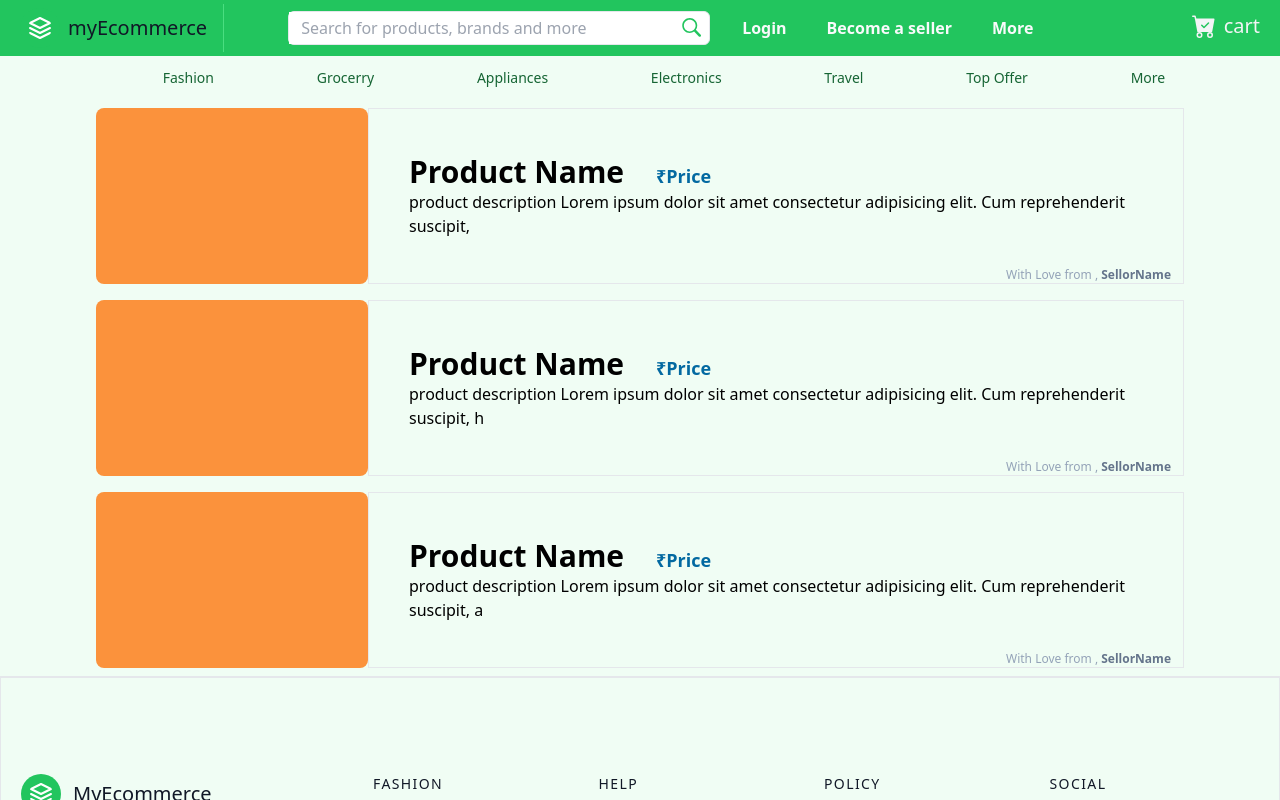
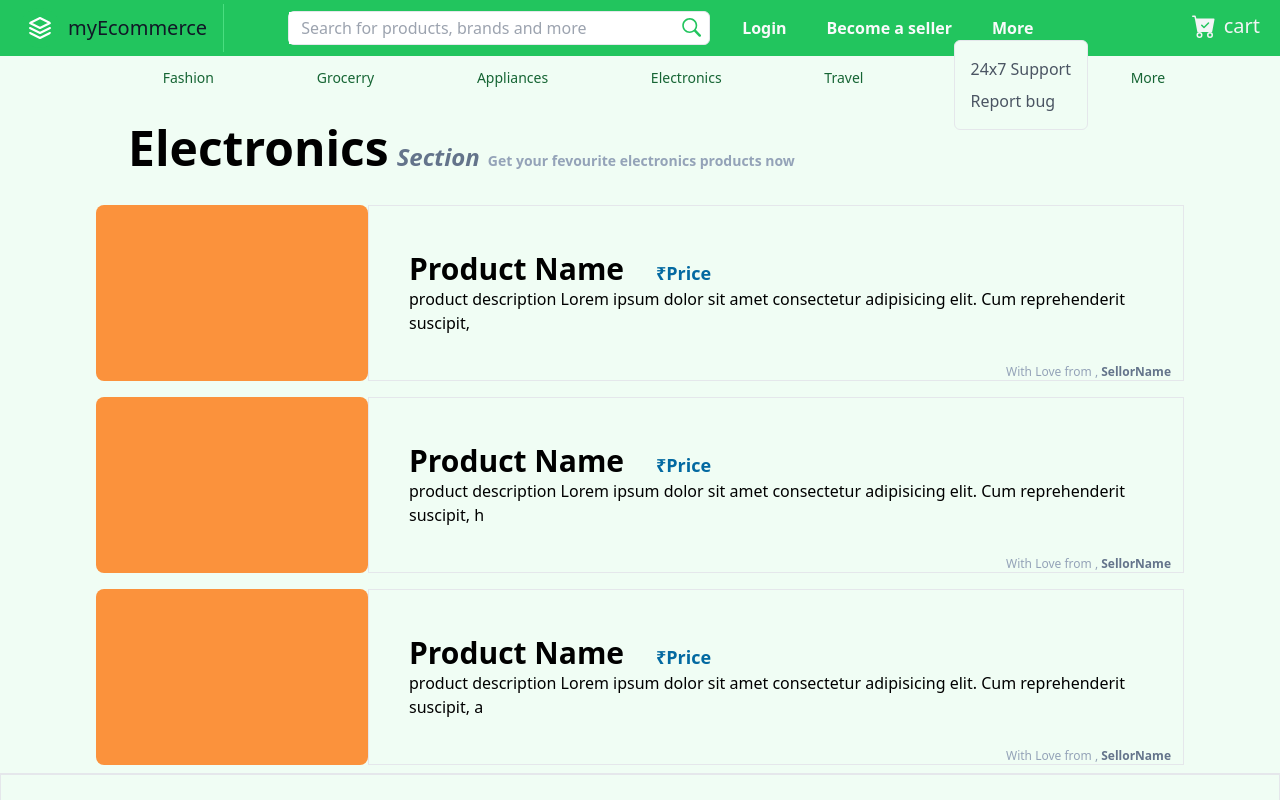
Before and after one commit to RohanSingh182003/My-Ecommerce-Store, a Next.js app: page /electronics in a window 1280 px wide. Shown: the top 800 px of the page. Built offline with nearby package versions, Linux system fonts and the light colour scheme.

Commit message:
adding more options in navbar

```diff
--- a/components/Navbar.js
+++ b/components/Navbar.js
@@ -1,9 +1,10 @@
-import React from 'react'
+import React, { useState } from 'react'
 import Link from 'next/link';
 import { GoSearch } from 'react-icons/go';
 import { BsFillCartCheckFill } from 'react-icons/bs';
 
 const Navbar = () => {
+  const [dropdown, setDropdown] = useState(false)
   return (
     <>
 <header className="text-gray-600 body-font bg-green-500 sticky top-0">
@@ -23,6 +24,13 @@ const Navbar = () => {
     <span className='font-bold text-gray-50 hover:text-gray-100 cursor-pointer -ml-4'>Login</span>
     <span className='font-bold text-gray-50 hover:text-gray-100 cursor-pointer ml-10'>Become a seller</span>
     <span className='font-bold text-gray-50 hover:text-gray-100 cursor-pointer ml-10'>More</span>
+    {<div className='bg-green-50 w-fit rounded-md border absolute top-10 right-48 p-4 z-20'>
+            <ul className='space-y-2 z-20'>
+              <Link href={'/'}><li className='cursor-pointer'>24x7 Support</li></Link>
+              <Link href={'/'}><li className='cursor-pointer'>Report bug</li></Link>
+            </ul>
+            {/* onMouseOver={()=>{setDropdown(true)}} onMouseOut={()=>{setDropdown(false)}}  */}
+            </div>}
     </div>
     </nav>
     <div className="inline-flex items-center text-gray-100 border-0 py-1 px-3 hover:text-gray-200 rounded mt-4 md:mt-0 text-2xl absolute -top-2 right-2 md:top-2 "><BsFillCartCheckFill/><span className='text-xl ml-2'>cart</span>
--- a/components/SemiNavbar.js
+++ b/components/SemiNavbar.js
@@ -1,7 +1,8 @@
-import React from 'react'
+import React, { useState } from 'react'
 import Link from 'next/link';
 
 const SemiNavbar = () => {
+  const [dropdown, setDropdown] = useState(false)
   return (
     <>
         <header className="text-green-800 body-font bg-green-50">
@@ -12,7 +13,13 @@ const SemiNavbar = () => {
           <Link href={'/electronics'}><a className="hover:text-gray-900 text-sm font-medium md:text-md">Electronics</a></Link>
           <Link href={'/travel'}><a className="hover:text-gray-900 hidden md:block text-sm md:text-md font-medium">Travel</a></Link>
           <Link href={'/offers'}><a className="hover:text-gray-900 hidden md:block text-sm font-medium md:text-md">Top Offer</a></Link>
-          <Link href={'/'}><a className="hover:text-gray-900 hidden md:block text-sm font-medium md:text-md">More</a></Link>
+          <a onMouseOver={()=>{setDropdown(true)}} onMouseOut={()=>{setDropdown(false)}} className="hover:text-gray-900 hidden md:block text-sm font-medium md:text-md cursor-pointer">More</a>
+          {dropdown && <div onMouseOver={()=>{setDropdown(true)}} onMouseOut={()=>{setDropdown(false)}} className='bg-green-50 p-4 absolute top-24 right-16 rounded-md border -mt-2 z-10'>
+            <ul className='space-y-2'>
+              <Link href={'/'}><li className='cursor-pointer'>Latest Launch</li></Link>
+              <Link href={'/'}><li className='cursor-pointer'>Refurbrished</li></Link>
+            </ul>
+            </div>}
         </div>
       </header>
     </>
--- a/pages/appliances.js
+++ b/pages/appliances.js
@@ -5,6 +5,9 @@ const Appliances = () => {
   return (
     <>
     <div className='flex flex-col px-0 md:px-16 lg:px-24'>
+    <h1 className='text-5xl font-semibold my-6 mx-auto md:ml-8'>Appliances
+            <span className='text-2xl ml-1 md:ml-2 text-slate-500 italic'>Section</span>
+            <span className='ml-2 text-sm text-slate-400 block md:inline mt-1 md:mt-0'>Get your fevourite appliances now.</span></h1>
 
     <Link href='/slug'><div className="w-full h-36 md:h-44 rounded-md my-2 cursor-pointer relative flex">
             <div className="w-1/3 md:w-1/4 bg-orange-400 h-full rounded-lg hover:scale-110 hover:transition-all absolute z-10"></div>
--- a/pages/electronics.js
+++ b/pages/electronics.js
@@ -5,6 +5,9 @@ const Electronics = () => {
   return (
     <>
     <div className='flex flex-col px-0 md:px-16 lg:px-24'>
+    <h1 className='text-5xl font-semibold my-6 mx-auto md:ml-8'>Electronics
+            <span className='text-2xl ml-1 md:ml-2 text-slate-500 italic'>Section</span>
+            <span className='ml-2 text-sm text-slate-400 block md:inline mt-1 md:mt-0'>Get your fevourite electronics products now</span></h1>
 
     <Link href='/slug'><div className="w-full h-36 md:h-44 rounded-md my-2 cursor-pointer relative flex">
             <div className="w-1/3 md:w-1/4 bg-orange-400 h-full rounded-lg hover:scale-110 hover:transition-all absolute z-10"></div>
--- a/pages/fashion.js
+++ b/pages/fashion.js
@@ -5,7 +5,9 @@ const Fashion = () => {
     return (
         <>
             <div className='flex flex-col px-0 md:px-16 lg:px-24'>
-
+            <h1 className='text-5xl font-semibold my-6 mx-auto md:ml-8'>Fashion
+            <span className='text-2xl ml-1 md:ml-2 text-slate-500 italic'>Section</span>
+            <span className='ml-2 text-sm text-slate-400 block md:inline mt-1 md:mt-0'>Get your fevourite fashion ware now</span></h1>
             <Link href='/slug'><div className="w-full h-36 md:h-44 rounded-md my-2 cursor-pointer relative flex">
                     <div className="w-1/3 md:w-1/4 bg-orange-400 h-full rounded-lg hover:scale-110 hover:transition-all absolute z-10"></div>
                     <div className="w-2/3 md:w-3/4 h-full bg-green-50 absolute right-0 border flex flex-col justify-center px-2 md:px-10">
--- a/pages/grocerry.js
+++ b/pages/grocerry.js
@@ -5,6 +5,9 @@ const Grocerry = () => {
   return (
     <>
     <div className='flex flex-col px-0 md:px-16 lg:px-24'>
+    <h1 className='text-5xl font-semibold my-6 mx-auto md:ml-8'>Grocerry
+            <span className='text-2xl ml-1 md:ml-2 text-slate-500 italic'>Section</span>
+            <span className='ml-2 text-sm text-slate-400 block md:inline mt-1 md:mt-0'>Get fresh grocerrys now at low price.</span></h1>
 
     <Link href='/slug'><div className="w-full h-36 md:h-44 rounded-md my-2 cursor-pointer relative flex">
             <div className="w-1/3 md:w-1/4 bg-orange-400 h-full rounded-lg hover:scale-110 hover:transition-all absolute z-10"></div>
--- a/pages/index.js
+++ b/pages/index.js
@@ -26,7 +26,7 @@ export default function Home() {
       </Head>
       {/* crousal starts here */}
 
-      <Slider {...settings}>
+      <Slider {...settings} className="-z-10">
         {CarouselData.map( ( item, index ) => { return <div key={index}><img src={item.image} /></div> } )}
       </Slider>
 
--- a/pages/offers.js
+++ b/pages/offers.js
@@ -5,6 +5,9 @@ const Offers = () => {
     return (
         <>
             <div className='flex flex-col px-0 md:px-16 lg:px-24'>
+            <h1 className='text-5xl font-semibold my-6 mx-auto md:ml-8'>Offers
+            <span className='text-2xl ml-1 md:ml-2 text-slate-500 italic'>Section</span>
+            <span className='ml-2 text-sm text-slate-400 block md:inline mt-1 md:mt-0'>Grab the latest deals now.</span></h1>
 
             <Link href='/slug'><div className="w-full h-36 md:h-44 rounded-md my-2 cursor-pointer relative flex">
                     <div className="w-1/3 md:w-1/4 bg-orange-400 h-full rounded-lg hover:scale-110 hover:transition-all absolute z-10"></div>
--- a/pages/travel.js
+++ b/pages/travel.js
@@ -5,6 +5,9 @@ const Travel = () => {
   return (
     <>
     <div className='flex flex-col px-0 md:px-16 lg:px-24'>
+    <h1 className='text-5xl font-semibold my-6 mx-auto md:ml-8'>Travel
+            <span className='text-2xl ml-1 md:ml-2 text-slate-500 italic'>Section</span>
+            <span className='ml-2 text-sm text-slate-400 block md:inline mt-1 md:mt-0'>Plan your holidays now with latest deals.</span></h1>
 
     <Link href='/slug'><div className="w-full h-36 md:h-44 rounded-md my-2 cursor-pointer relative flex">
             <div className="w-1/3 md:w-1/4 bg-orange-400 h-full rounded-lg hover:scale-110 hover:transition-all absolute z-10"></div>
```
